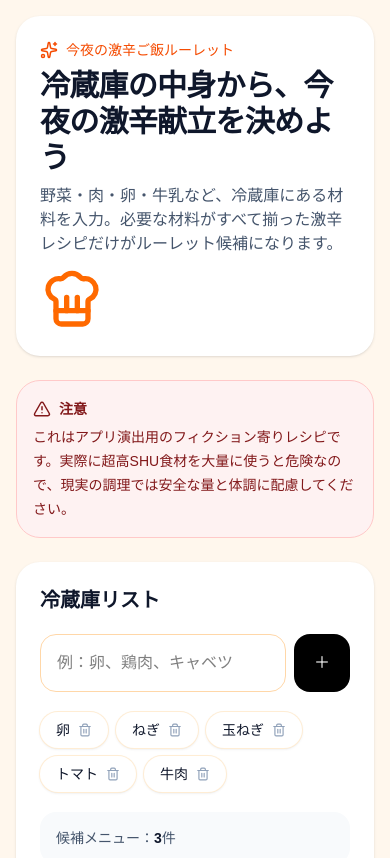
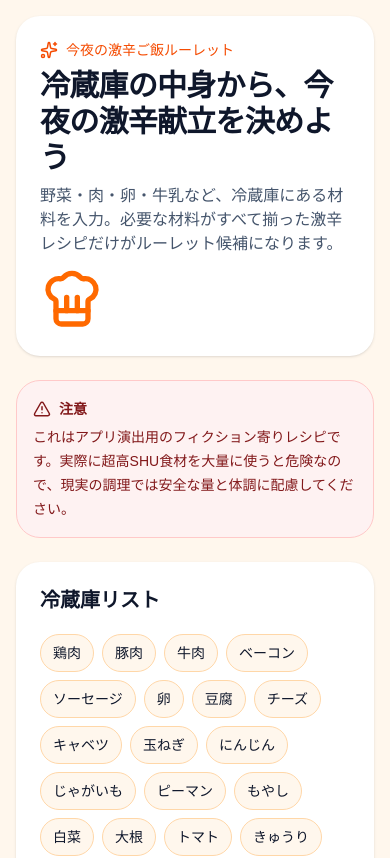
Before and after one commit to ishiimediatry/spicy-roulette, a Next.js app: page / in a window 390 px wide. Shown: the top 858 px of the page. Built offline with nearby package versions, Linux system fonts and the light colour scheme.

Commit message:
Replace mobile input with ingredient buttons

```diff
--- a/app/page.tsx
+++ b/app/page.tsx
@@ -353,6 +353,15 @@ useEffect(() => {
 }, []);
 
   const [pantry, setPantry] = useState(["卵", "ねぎ", "玉ねぎ", "トマト", "牛肉"]);
+  const COMMON_INGREDIENTS = [
+  "鶏肉","豚肉","牛肉","ベーコン","ソーセージ",
+  "卵","豆腐","チーズ",
+  "キャベツ","玉ねぎ","にんじん","じゃがいも",
+  "ピーマン","もやし","白菜","大根",
+  "トマト","きゅうり","なす","ブロッコリー",
+  "きのこ","しめじ","えのき",
+  "ご飯","パスタ","うどん"
+];
   const [selected, setSelected] = useState<Recipe | null>(null);
   const [isSpinning, setIsSpinning] = useState(false);
   const [spinCount, setSpinCount] = useState(0);
@@ -449,21 +458,21 @@ const askIngredient = () => {
             <div className="space-y-5">
               <h2 className="text-xl font-bold">冷蔵庫リスト</h2>
 
-<div className="flex gap-2">
-  <input
-    value={input}
-    onChange={(e) => setInput(e.target.value)}
-    placeholder="例：卵、鶏肉、キャベツ"
-    className="w-full rounded-2xl border border-orange-200 bg-white p-4 text-[16px] text-black"
-  />
-
-  <button
-    type="button"
-onClick={askIngredient}
-    className="rounded-2xl bg-black px-5 text-white"
-  >
-    ＋
-  </button>
+<div className="flex flex-wrap gap-2">
+  {COMMON_INGREDIENTS.map((food) => (
+    <button
+      key={food}
+      type="button"
+      onClick={() => {
+        if (!pantry.includes(food)) {
+          setPantry([...pantry, food]);
+        }
+      }}
+      className="rounded-full border border-orange-200 bg-orange-50 px-3 py-2 text-sm"
+    >
+      {food}
+    </button>
+  ))}
 </div>
 
               <div className="flex flex-wrap gap-2">
```
